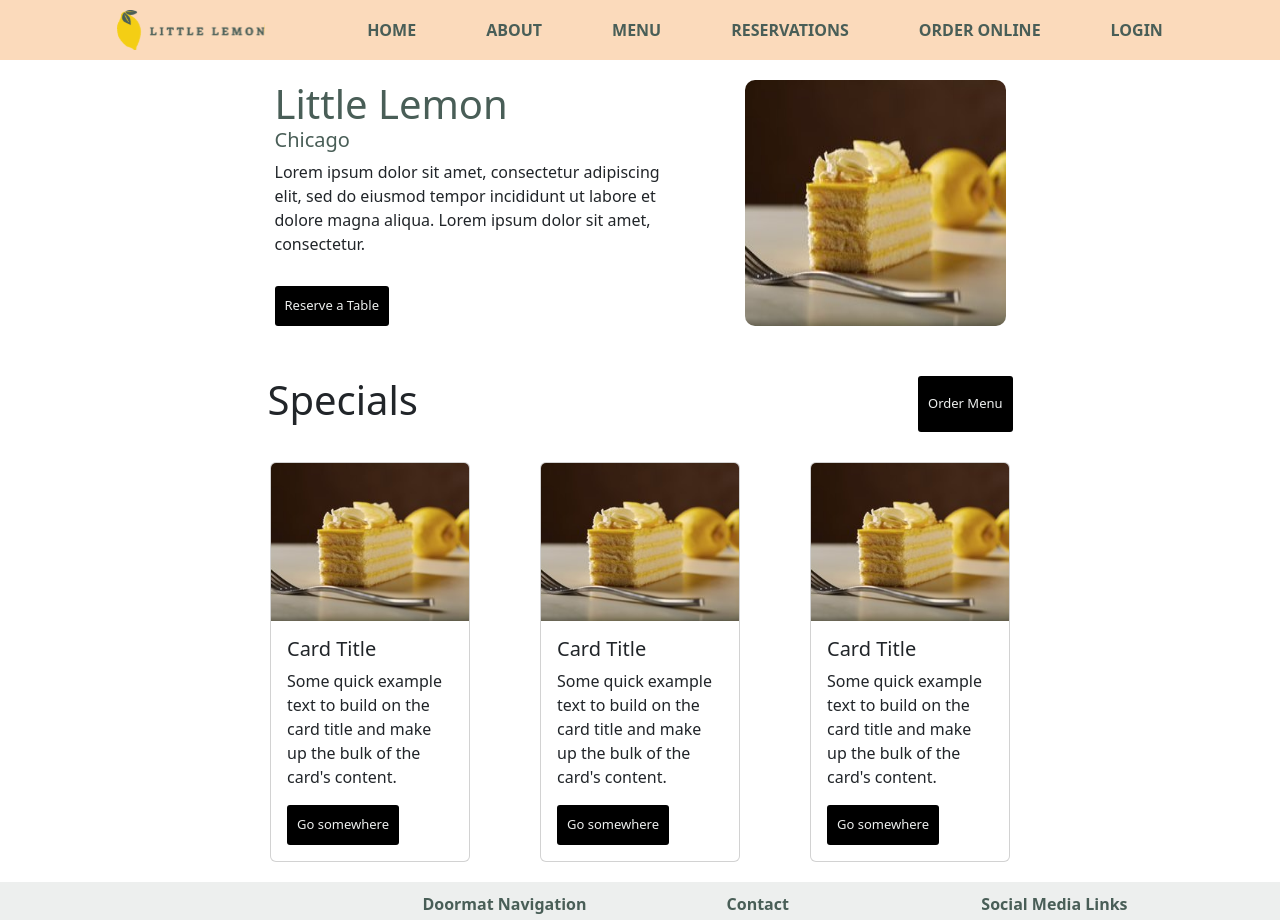
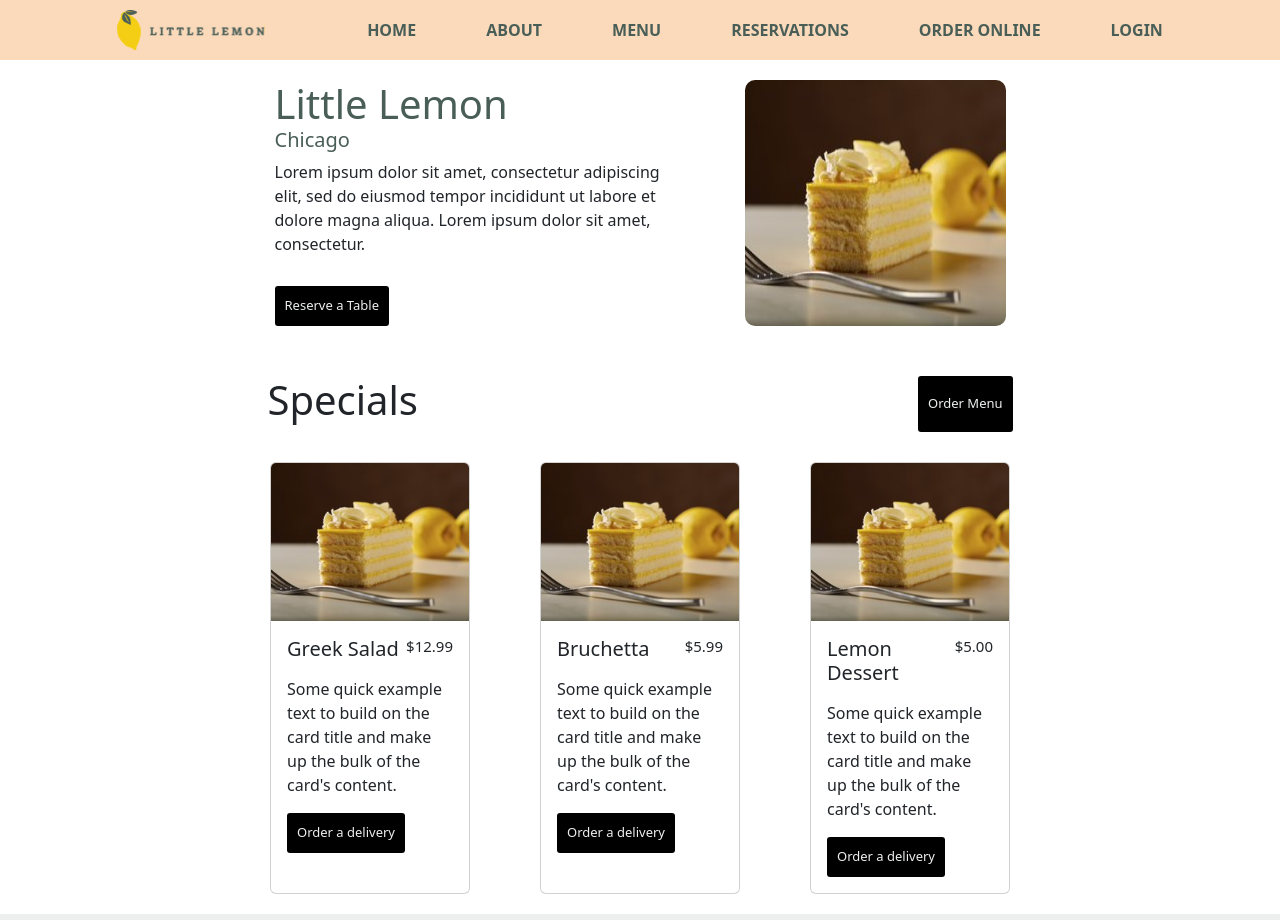
Before and after one commit to Parikshit-Panwar-WSU/Little-Lemon, a React (Create React App) app: page / in a window 1280 px wide. Shown: the top 920 px of the page. Built offline with nearby package versions, Linux system fonts and the light colour scheme.

Commit message:
Refactored Specials Component

```diff
--- a/src/components/Specials.js
+++ b/src/components/Specials.js
@@ -3,51 +3,44 @@ import { Card } from "react-bootstrap";
 import Main from "./Main";
 import Logo from '../Assets/lemon dessert.jpg';
 import Header from "./Header";
-import { WrapItem, flexbox } from "@chakra-ui/react";
-import { wrap } from "framer-motion";
 
 const Specials = () => {
+    const cardMenu = ['Greek Salad', 'Bruchetta', 'Lemon Dessert'];
+    const itemPrice = ['$12.99', '$5.99', '$5.00'];
+    const cardArray = [];
+
+    for (let i = 0; i < cardMenu.length; i++) {
+        cardArray.push(
+            <Card key = {i} style={{ width: 200}}>
+                <Card.Img variant="top" src={Logo} />
+                <Card.Body>
+                    <Card.Title style={{display: 'flex', width: '100%', justifyContent: 'space-between'}}>
+                        <Card.Title style={{fontSize: 20}}>{cardMenu[i]}</Card.Title>
+                        <Card.Text style={{fontSize: 15}}>{itemPrice[i]}</Card.Text>
+                    </Card.Title>
+                    <Card.Text>
+                    Some quick example text to build on the card title and make up the
+                    bulk of the card's content.
+                    </Card.Text>
+                    <Button className='button-class'>Order a delivery</Button>
+                </Card.Body>
+            </Card>
+        );
+    }
+
     return (
-        <section>
-            <Header classes="flex-container specialsMobile" headerStyles={{gap: 500, marginTop: 50, marginBottom: 30}}>
-                <h1>Specials</h1>
-                <Button className="button-class">Order Menu</Button>
-            </Header>
-            <Main classes='flex-container'>
-                <Card style={{ width: 200}}>
-                    <Card.Img variant="top" src={Logo} />
-                    <Card.Body>
-                        <Card.Title>Card Title</Card.Title>
-                        <Card.Text>
-                        Some quick example text to build on the card title and make up the
-                        bulk of the card's content.
-                        </Card.Text>
-                        <Button className='button-class'>Go somewhere</Button>
-                    </Card.Body>
-                </Card>
-                <Card style={{ width: 200}}>
-                    <Card.Img variant="top" src={Logo} />
-                    <Card.Body>
-                        <Card.Title>Card Title</Card.Title>
-                        <Card.Text>
-                        Some quick example text to build on the card title and make up the
-                        bulk of the card's content.
-                        </Card.Text>
-                        <Button className='button-class'>Go somewhere</Button>
-                    </Card.Body>
-                </Card>
-                <Card style={{ width: 200}}>
-                    <Card.Img variant="top" src={Logo} />
-                    <Card.Body>
-                        <Card.Title>Card Title</Card.Title>
-                        <Card.Text>
-                        Some quick example text to build on the card title and make up the
-                        bulk of the card's content.
-                        </Card.Text>
-                        <Button className='button-class'>Go somewhere</Button>
-                    </Card.Body>
-                </Card>
-            </Main>
+        <section role='specials'>
+            <header style={{display: 'flex', width: '100%', justifyContent: 'center'}}>
+                <Header classes="flex-container specialsMobile" headerStyles={{gap: 500, marginTop: 50, marginBottom: 30}}>
+                    <h1>Specials</h1>
+                    <Button className="button-class">Order Menu</Button>
+                </Header>
+            </header>
+            <main style={{display: 'flex', width: '100%', justifyContent: 'center'}}>
+                <Main classes='flex-container' mainStyles={{width: 800}}>
+                    {cardArray}
+                </Main>
+            </main>
         </section>
     );
 }
```
